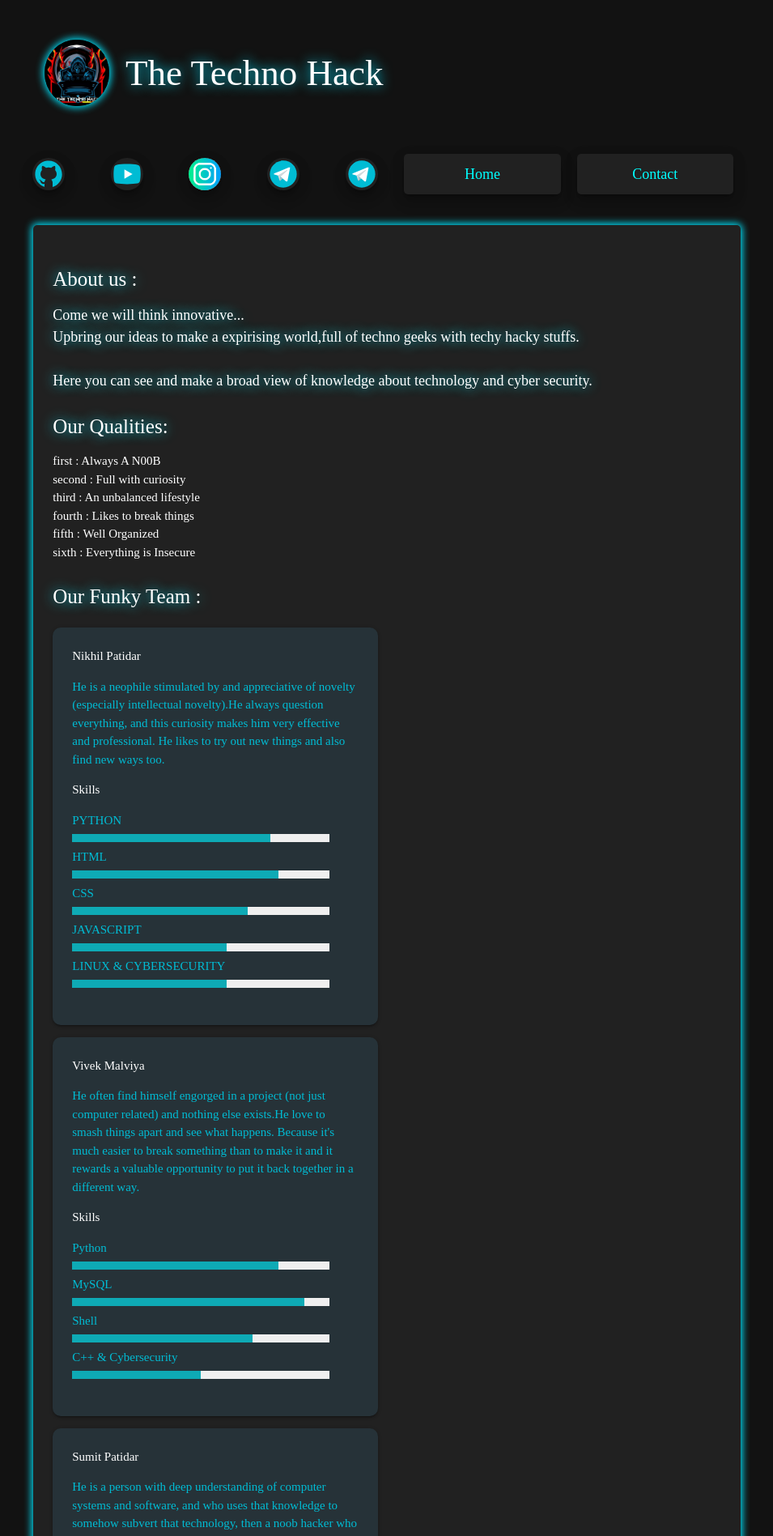
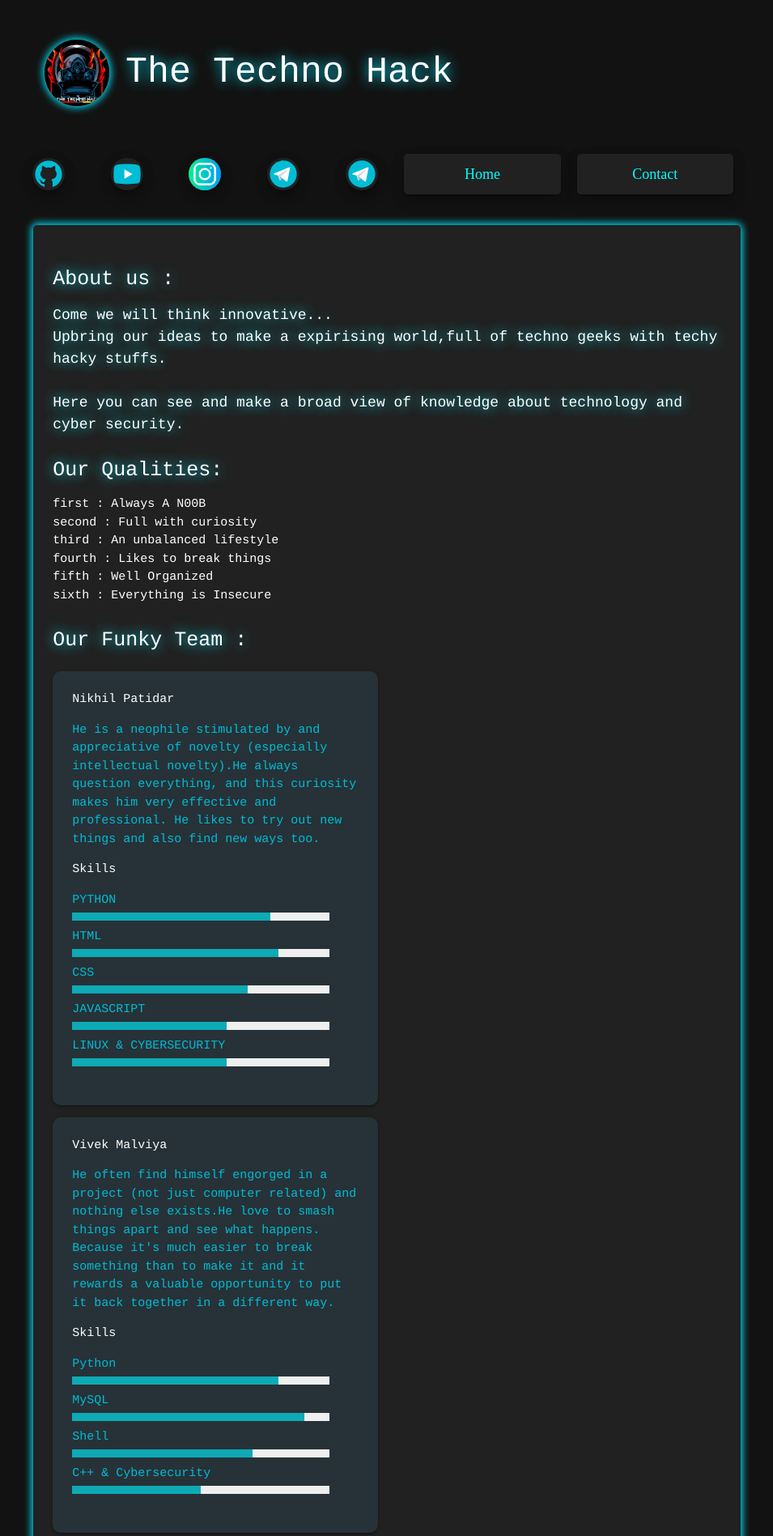
Before and after one commit to TorVivek/techno, a PHP site: page /about.html in a window 1280 px wide. Shown: the top 1897 px of the page at 81% size, without its empty margins (162-1117 px from the left). Run offline with PHP 8.4, Linux system fonts and the light colour scheme; some web fonts are replaced.

Commit message:
update style.css

```diff
--- a/css/style.css
+++ b/css/style.css
@@ -1,12 +1,12 @@
 
-@import url(https://fonts.google.com/specimen/Ubuntu?selection.family=Ubuntu:wght@300);
+@import url(https://fonts.google.com/specimen/Courier+Prime?category=Monospace);
 
 body {
 				display: flex;
 				min-height: 100vh;
 				flex-direction: column;
 				background-color: #121212;
-				font-family: Ubuntu;
+				font-family: Courier;
 
 }
 
```
